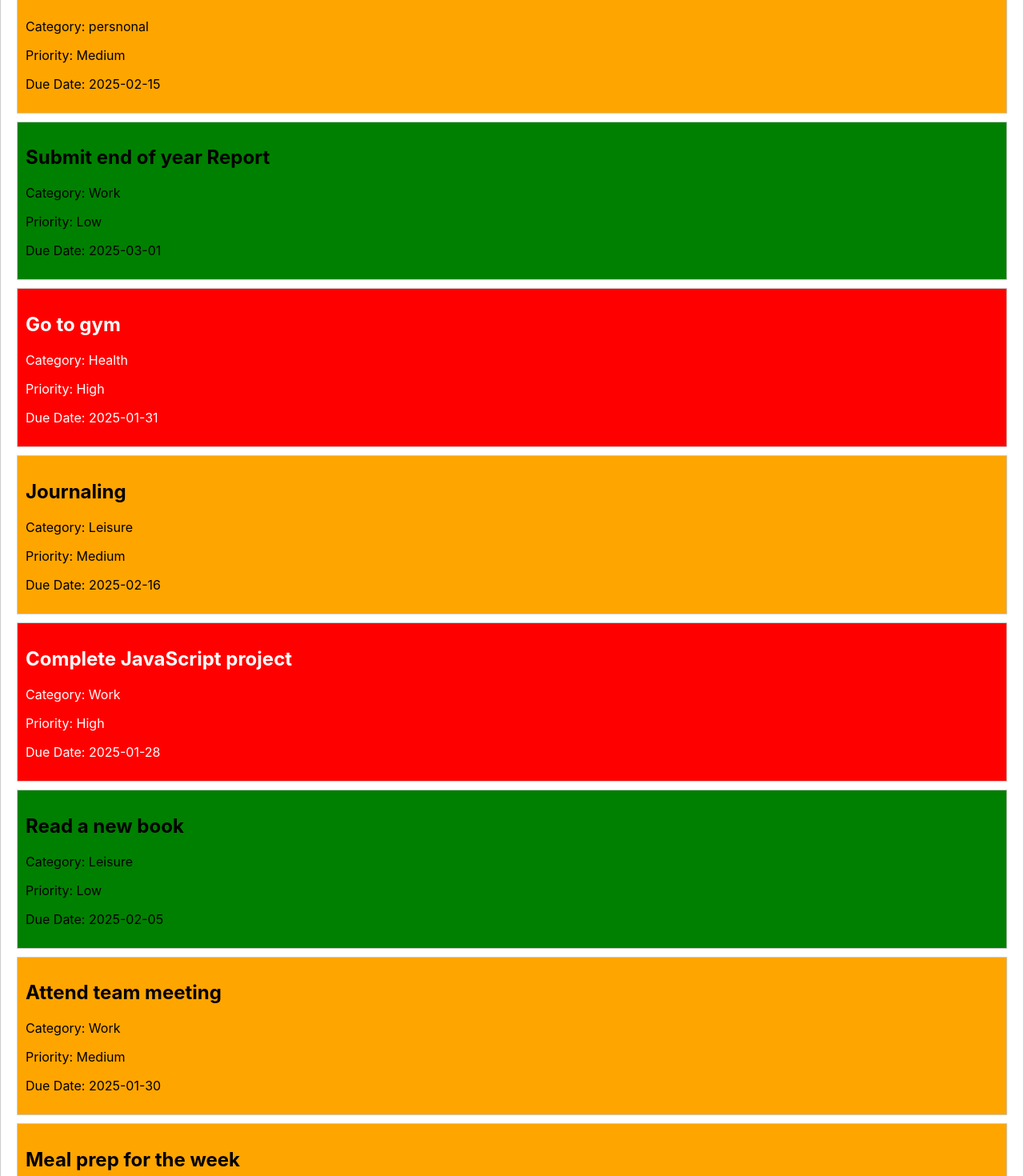
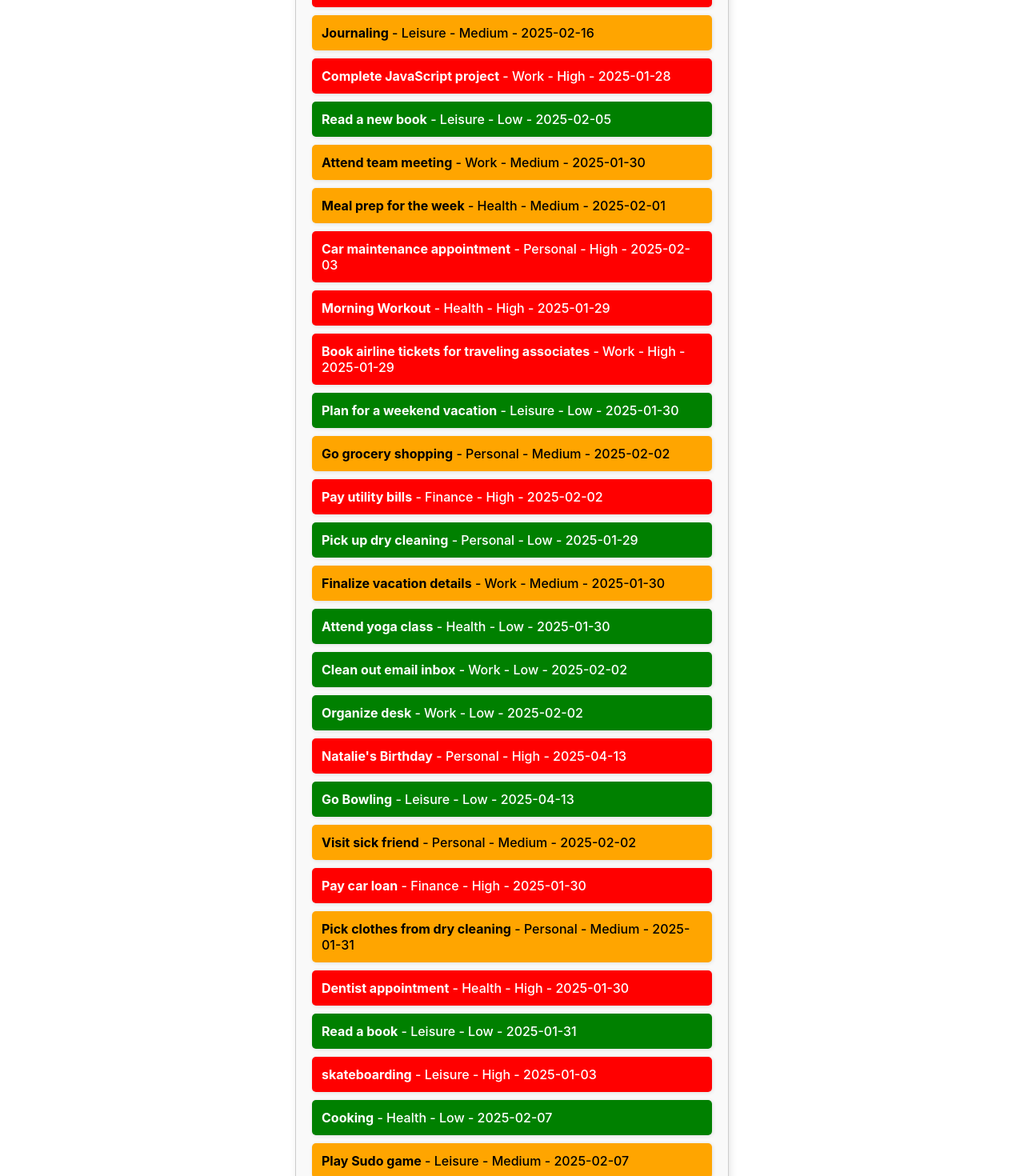
Before and after one commit to Natalie-wan/TO-DO-LIST, a React (Create React App) app: page / in a window 1280 px wide. Shown: the part 420-1890 px from the top of the page at 80% size. Built offline with nearby package versions, Linux system fonts and the light colour scheme; data requests are answered from the project's data file.

Commit message:
my changes

```diff
--- a/db.json
+++ b/db.json
@@ -195,6 +195,20 @@
       "category": "Leisure",
       "priority": "High",
       "dueDate": "2025-01-03"
+    },
+    {
+      "id": "e9d8",
+      "title": "Cooking",
+      "category": "Health",
+      "priority": "Low",
+      "dueDate": "2025-02-07"
+    },
+    {
+      "id": "ecbb",
+      "title": "Play Sudo game",
+      "category": "Leisure",
+      "priority": "Medium",
+      "dueDate": "2025-02-07"
     }
   ]
 }
--- a/src/App.css
+++ b/src/App.css
@@ -55,4 +55,5 @@
 
 /* Active Dragging State for Draggable Items */
 .draggable-item.is-dragging {
-    background-color:#dcd-
+    background-color:#dcd;
+}
--- a/src/App.js
+++ b/src/App.js
@@ -1,9 +1,9 @@
 import React, { useState, useEffect } from 'react';
-import { BrowserRouter as Router, Routes, Route } from "react-router-dom";
-import NavBar from "./Components/NavBar";
+import { BrowserRouter as Router, Routes, Route } from 'react-router-dom';
+import NavBar from './Components/NavBar';
 import TaskForm from './Components/TaskForm';
 import CategoryFilter from './Components/CategoryFilter';
-import DraggableTaskList from './Components/DragDropContainer'; // Import DraggableTaskList
+import TaskList from './Components/TaskList';
 
 function App() {
     const [tasks, setTasks] = useState([]); // State for all tasks
@@ -14,16 +14,16 @@ function App() {
     useEffect(() => {
         const fetchTasks = async () => {
             try {
-        const response = await fetch("http://localhost:3001/tasks");
+                const response = await fetch('http://localhost:3001/tasks');
                 if (!response.ok) {
-          throw new Error("Network response was not ok");
+                    throw new Error('Network response was not ok');
                 }
                 const data = await response.json();
                 setTasks(data); // Set all tasks
                 setFilteredTasks(data); // Initialize filteredTasks with all tasks
             } catch (error) {
-        console.error("Error fetching tasks:", error);
-        setError("Failed to load tasks. Please try again later.");
+                console.error('Error fetching tasks:', error);
+                setError('Failed to load tasks. Please try again later.');
             }
         };
 
@@ -33,22 +33,22 @@ function App() {
     // Add new task handler
     const handleAddTask = async (newTask) => {
         try {
-      const response = await fetch("http://localhost:3001/tasks", {
-        method: "POST",
+            const response = await fetch('http://localhost:3001/tasks', {
+                method: 'POST',
                 headers: {
-          "Content-Type": "application/json",
+                    'Content-Type': 'application/json',
                 },
                 body: JSON.stringify(newTask),
             });
             if (!response.ok) {
-        throw new Error("Network response was not ok");
+                throw new Error('Network response was not ok');
             }
             const createdTask = await response.json();
             setTasks((prevTasks) => [...prevTasks, createdTask]);
             setFilteredTasks((prevTasks) => [...prevTasks, createdTask]); // Add new task to filteredTasks
         } catch (error) {
-      console.error("Error adding task:", error);
-      setError("Failed to add task. Please try again later.");
+            console.error('Error adding task:', error);
+            setError('Failed to add task. Please try again later.');
         }
     };
 
@@ -57,7 +57,7 @@ function App() {
 
     // Handle category filter changes
     const handleFilter = (selectedCategory) => {
-    if (selectedCategory === "All") {
+        if (selectedCategory === 'All') {
             setFilteredTasks(tasks); // Show all tasks
         } else {
             const filtered = tasks.filter((task) => task.category === selectedCategory);
@@ -65,29 +65,80 @@ function App() {
         }
     };
 
+    // Update tasks order in the JSON server
+    const updateTasksOrder = async (reorderedTasks) => {
+        try {
+            const response = await fetch('http://localhost:3001/tasks', {
+                method: 'PUT',
+                headers: {
+                    'Content-Type': 'application/json',
+                },
+                body: JSON.stringify(reorderedTasks),
+            });
+            if (!response.ok) {
+                throw new Error('Failed to update tasks order');
+            }
+        } catch (error) {
+            console.error('Error updating tasks order:', error);
+        }
+    };
+
+    // Handle task reordering after drag and drop
+    const handleTaskReorder = (reorderedTasks) => {
+        // Update the filtered tasks
+        setFilteredTasks(reorderedTasks);
+
+        // Update the full tasks list
+        const updatedTasks = tasks.map((task) => {
+            const reorderedTask = reorderedTasks.find((t) => t.id === task.id);
+            return reorderedTask ? reorderedTask : task;
+        });
+        setTasks(updatedTasks);
+
+        // Persist the new order to the server
+        updateTasksOrder(updatedTasks);
+    };
+
     return (
         <div>
             <Router>
                 <NavBar />
-        <h1 style={{ textAlign: "center" }}>To-Do List</h1>
+                <h1 style={{ textAlign: 'center' }}>To-Do List</h1>
 
-        {error && <div style={{ color: "red", textAlign: "center" }}>{error}</div>} {/* Display error message */}
+                {error && <div style={{ color: 'red', textAlign: 'center' }}>{error}</div>}{' '}
+                {/* Display error message */}
+                <Routes>
+                    {/* Tasks route - shows all tasks */}
+                    <Route
+                        path="/tasks"
+                        element={<TaskList tasks={tasks} onTasksReorder={handleTaskReorder} />}
+                    />
 
-        <Routes>
-          {/* Use DraggableTaskList instead of TaskList for drag-and-drop functionality */}
-          <Route path="/tasks" element={<DraggableTaskList tasks={filteredTasks} setTasks={setTasks} />} />
-          <Route path="/add-task" element={<TaskForm onAddTask={handleAddTask} />} />
+                    {/* Add task route */}
+                    <Route
+                        path="/add-task"
+                        element={<TaskForm onAddTask={handleAddTask} categories={categories} />}
+                    />
+
+                    {/* Categories route - shows filter and filtered tasks */}
                     <Route
                         path="/categories"
                         element={
+                            <>
                                 <CategoryFilter
                                     categories={categories}
                                     onFilter={handleFilter}
                                 />
+                                <TaskList tasks={filteredTasks} onTasksReorder={handleTaskReorder} />
+                            </>
                         }
                     />
-          {/* Default Route */}
-          <Route path="/" element={<DraggableTaskList tasks={filteredTasks} setTasks={setTasks} />} />
+
+                    {/* Default route */}
+                    <Route
+                        path="/"
+                        element={<TaskList tasks={tasks} onTasksReorder={handleTaskReorder} />}
+                    />
                 </Routes>
             </Router>
         </div>
--- a/src/Components/DragDropContainer.js
+++ b/src/Components/DragDropContainer.js
@@ -1,30 +1,11 @@
+
 import { DragDropContext, Droppable, Draggable } from "react-beautiful-dnd";
 import React, { useState, useEffect } from "react";
 import axios from "axios";
 
-function DragDropContainer() {
-  const [tasks, setTasks] = useState([]);
+function DragDropContainer({ tasks, setTasks }) {
   const [isLoading, setIsLoading] = useState(true);
   const [error, setError] = useState(null);
-
-  // Fetch tasks from the server when the component mounts
-  useEffect(() => {
-    axios
-      .get("http://localhost:3001/tasks")
-      .then((response) => {
-        if (Array.isArray(response.data)) {
-          setTasks(response.data);
-        } else {
-          setError("Invalid data format received from the server.");
-        }
-        setIsLoading(false);
-      })
-      .catch((error) => {
-        console.error("Error fetching tasks:", error);
-        setError("Failed to load tasks. Please try again later.");
-        setIsLoading(false);
-      });
-  }, []);
 
   // Handle drag-and-drop reordering
   const handleDragEnd = (result) => {
--- a/src/Components/TaskForm.js
+++ b/src/Components/TaskForm.js
@@ -1,23 +1,23 @@
-import React, { useState } from "react";
+import React, { useState } from 'react';
 
-function TaskForm({ onAddTask }) {
-    //States to manage form inputs
-    const [title, setTitle] = useState("");
-    const [category, setCategory] = useState("");
-    const [priority, setPriority] = useState("");
-    const [dueDate, setDueDate] = useState("");
+function TaskForm({ onAddTask, categories = [] }) {
+    // States to manage form inputs
+    const [title, setTitle] = useState('');
+    const [category, setCategory] = useState('');
+    const [priority, setPriority] = useState('');
+    const [dueDate, setDueDate] = useState('');
 
-    //Handle form submission
+    // Handle form submission
     const handleSubmit = (e) => {
         e.preventDefault();
 
-        //Validate input fields
+        // Validate input fields
         if (!title || !category || !priority || !dueDate) {
-            alert("Please fill in all fields.");
+            alert('Please fill in all fields.');
             return;
         }
 
-        //New task object
+        // New task object
         const newTask = {
             title,
             category,
@@ -25,91 +25,110 @@ function TaskForm({ onAddTask }) {
             dueDate,
         };
 
-        //Calling parent fuction to add the new task
+        // Calling parent function to add the new task
         onAddTask(newTask);
 
-        //Clear form input fields
-        setTitle("");
-        setCategory("");
-        setPriority("");
-        setDueDate("");
+        // Clear form input fields
+        setTitle('');
+        setCategory('');
+        setPriority('');
+        setDueDate('');
     };
 
-    //Inline CSS Styles
+    // Inline CSS Styles
     const styles = {
         container: {
-            maxWidth: "400px",
-            margin: "20px auto",
-            padding: "20px",
-            border: "1px solid #ccc",
-            borderRadius: "8px",
-            boxShadow: "2px 2px 10px rgba(0, 0, 0, 0.1)",
-            backgroundColor: "#f9f9f9",
+            maxWidth: '400px',
+            margin: '20px auto',
+            padding: '20px',
+            border: '1px solid #ccc',
+            borderRadius: '8px',
+            boxShadow: '2px 2px 10px rgba(0, 0, 0, 0.1)',
+            backgroundColor: '#f9f9f9',
         },
         form: {
-            display: "flex",
-            flexDirection: "column",
-            gap: "10px",
+            display: 'flex',
+            flexDirection: 'column',
+            gap: '10px',
         },
         heading: {
-            textAlign: "center",
-            marginBottom: "10px",
+            textAlign: 'center',
+            marginBottom: '10px',
         },
         input: {
-            padding: "10px",
-            border: "1px solid #ccc",
-            borderRadius: "5px",
-            fontSize: "14px",
+            padding: '10px',
+            border: '1px solid #ccc',
+            borderRadius: '5px',
+            fontSize: '14px',
         },
         button: {
-            padding: "10px",
-            backgroundColor: "#007bff",
-            color: "white",
-            border: "none",
-            borderRadius: "5px",
-            cursor: "pointer",
-            fontSize: "16px",
-            textAlign: "center",
-        }
-    }
+            padding: '10px',
+            backgroundColor: '#007bff',
+            color: 'white',
+            border: 'none',
+            borderRadius: '5px',
+            cursor: 'pointer',
+            fontSize: '16px',
+            textAlign: 'center',
+        },
+    };
 
     return (
         <div style={styles.container}>
             <form onSubmit={handleSubmit} style={styles.form}>
                 <h2 style={styles.heading}>Add New Task</h2>
 
-                {/**Title input *
-                <input type="text" placeholder="Task Title" value={title}
-                onChange={(e) => setTitle(e.target.value)} style={styles.input} /> */}
+                {/* Title input */}
+                <input
+                    type="text"
+                    placeholder="Task Title"
+                    value={title}
+                    onChange={(e) => setTitle(e.target.value)}
+                    style={styles.input}
+                />
 
-                {/**Category input
-                <input type="text" placeholder="Category" value={category}
-                onChange={(e) => setCategory(e.target.value)} style={styles.input} /> */}
-
-                {/**Priority dropdown */}
-                <select value={priority} onChange={(e) => setPriority(e.target.value)} style={styles.input}>
-                    <option value="" disabled>Select Priority</option>
+                {/* Priority dropdown */}
+                <select
+                    value={priority}
+                    onChange={(e) => setPriority(e.target.value)}
+                    style={styles.input}
+                >
+                    <option value="" disabled>
+                        Select Priority
+                    </option>
                     <option value="High">High</option>
                     <option value="Medium">Medium</option>
                     <option value="Low">Low</option>
                 </select>
 
-                {/**Category dropdown */}
-                <select value={category} onChange={(e) => setCategory(e.target.value)} style={styles.input}>
-                    <option value="" disabled>Select Category</option>
-                    <option value="Leisure">Leisure</option>
-                    <option value="Work">Work</option>
-                    <option value="Personal">Personal</option>
-                    <option value="Finance">Finance</option>
-                    <option value="Health">Health</option>
+                {/* Category dropdown */}
+                <select
+                    value={category}
+                    onChange={(e) => setCategory(e.target.value)}
+                    style={styles.input}
+                >
+                    <option value="" disabled>
+                        Select Category
+                    </option>
+                    {categories.map((cat) => (
+                        <option key={cat} value={cat}>
+                            {cat}
+                        </option>
+                    ))}
                 </select>
 
-                {/**DueDate input */}
-                <input type="date" value={dueDate}
-                onChange={(e) => setDueDate(e.target.value)} style={styles.input} />
+                {/* DueDate input */}
+                <input
+                    type="date"
+                    value={dueDate}
+                    onChange={(e) => setDueDate(e.target.value)}
+                    style={styles.input}
+                />
 
-                {/**Submit button */}
-                <button type="submit" style={styles.button}>Add Task</button>
+                {/* Submit button */}
+                <button type="submit" style={styles.button}>
+                    Add Task
+                </button>
             </form>
         </div>
     );
--- a/src/Components/TaskList.js
+++ b/src/Components/TaskList.js
@@ -1,11 +1,11 @@
 import React from "react";
-import DraggableTaskList from "./DragDropContainer";
-function TaskList ({ tasks }) {
-    //Inline CSS Styles
+import { DragDropContext, Droppable, Draggable } from "react-beautiful-dnd";
+
+function TaskList({ tasks, onTasksReorder }) {
     const styles = {
         container: {
             maxWidth: "500px",
-            margin: "20px",
+            margin: "20px auto",
             padding: "20px",
             border: "1px solid #ccc",
             borderRadius: "8px",
@@ -14,7 +14,7 @@ function TaskList ({ tasks }) {
         },
         heading: {
             textAlign: "center",
-            marginBottom: "10px",
+            marginBottom: "20px",
         },
         list: {
             listStyle: "none",
@@ -28,33 +28,71 @@ function TaskList ({ tasks }) {
             fontWeight: "500",
             boxShadow: "1px 1px 5px rgba(0, 0, 0, 0.1)",
         },
-    }
+    };
+
+    // Handle drag-and-drop reordering
+    const handleDragEnd = (result) => {
+        if (!result.destination) return; // Dropped outside the list
+
+        const reorderedTasks = Array.from(tasks);
+        const [removed] = reorderedTasks.splice(result.source.index, 1);
+        reorderedTasks.splice(result.destination.index, 0, removed);
+
+        // Call the parent function to update the tasks order
+        onTasksReorder(reorderedTasks);
+    };
 
     return (
         <div style={styles.container}>
             <h2 style={styles.heading}>Task List</h2>
-            <ul style={styles.list}>
-                {tasks.map((task) => {
-                    //Determine task styling based on priority
+            <DragDropContext onDragEnd={handleDragEnd}>
+                <Droppable droppableId="tasks">
+                    {(provided) => (
+                        <ul
+                            {...provided.droppableProps}
+                            ref={provided.innerRef}
+                            style={styles.list}
+                        >
+                            {tasks.map((task, index) => {
                                 let priorityStyle = {};
                                 if (task.priority === "High") {
-                        priorityStyle = { backgroundColor: "red", color: "white"};
+                                    priorityStyle = { backgroundColor: "red", color: "white" };
                                 } else if (task.priority === "Medium") {
-                        priorityStyle = { backgroundColor: "orange"};
+                                    priorityStyle = { backgroundColor: "orange" };
                                 } else if (task.priority === "Low") {
-                        priorityStyle = { backgroundColor: "green", color: "white"}
+                                    priorityStyle = { backgroundColor: "green", color: "white" };
                                 }
 
                                 return (
-                        <li key={task.id} style={{...styles.taskItem, ...priorityStyle}}>
-                            <strong>{task.title}</strong> - {task.category} - {task.priority} - {""}
-                            {task.dueDate}
+                                    <Draggable
+                                        key={task.id}
+                                        draggableId={task.id.toString()}
+                                        index={index}
+                                    >
+                                        {(provided) => (
+                                            <li
+                                                ref={provided.innerRef}
+                                                {...provided.draggableProps}
+                                                {...provided.dragHandleProps}
+                                                style={{
+                                                    ...styles.taskItem,
+                                                    ...priorityStyle,
+                                                    ...provided.draggableProps.style,
+                                                }}
+                                            >
+                                                <strong>{task.title}</strong> - {task.category} - {task.priority} - {task.dueDate}
                                             </li>
+                                        )}
+                                    </Draggable>
                                 );
                             })}
+                            {provided.placeholder}
                         </ul>
+                    )}
+                </Droppable>
+            </DragDropContext>
         </div>
-    )
+    );
 }
 
 export default TaskList;
```
Also changed, not shown: server.js (+4 -4 lines), src/Components/CategoryFilter.js (+0 -8 lines), src/Components/DraggableTaskList.js (deleted, +0 -112 lines), src/Components/NavBar.js (line endings or trailing spaces), 1 other file (tests, documents, lock files or other folders). Lines whose indentation alone changed are shown as unchanged.
